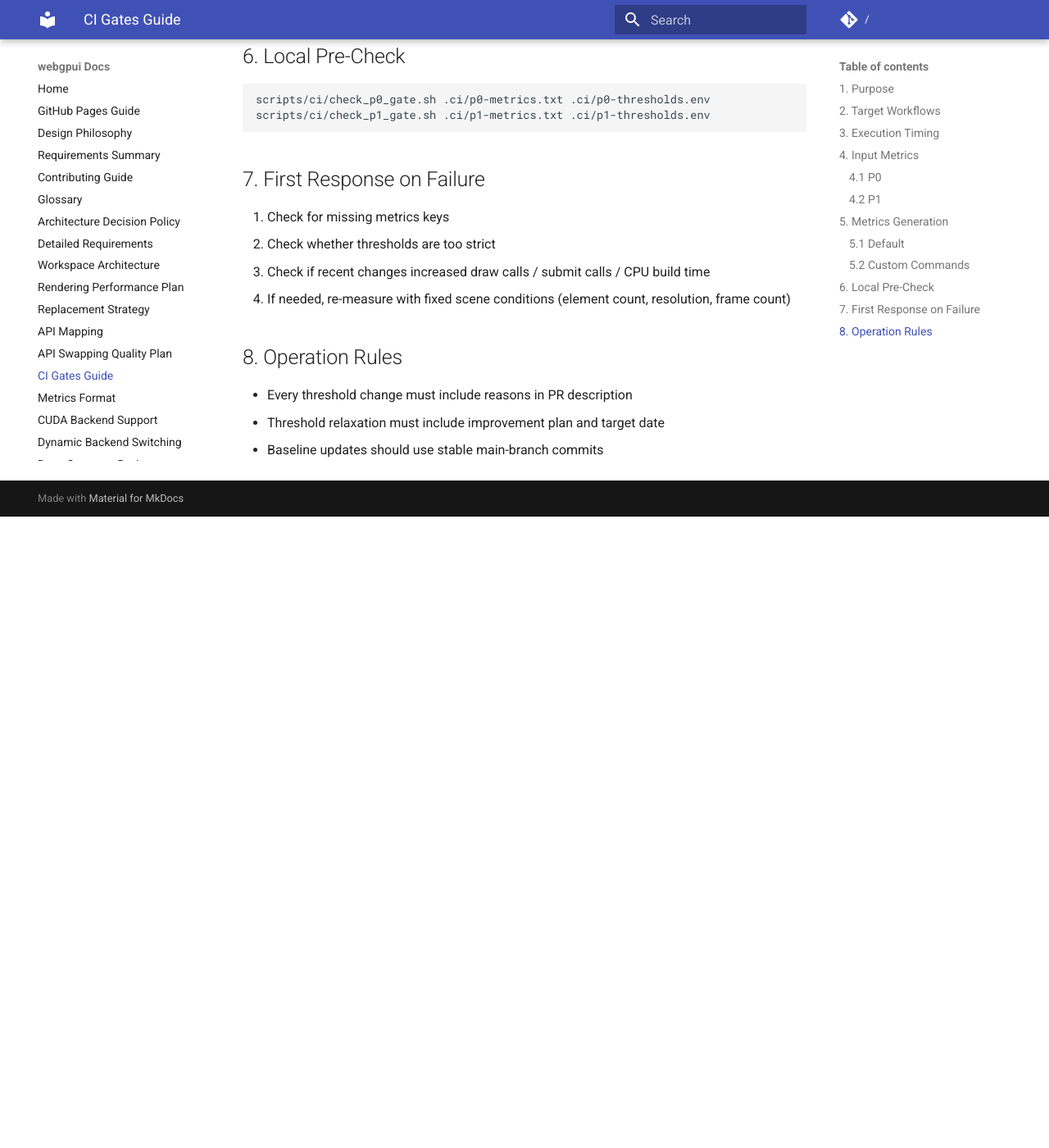
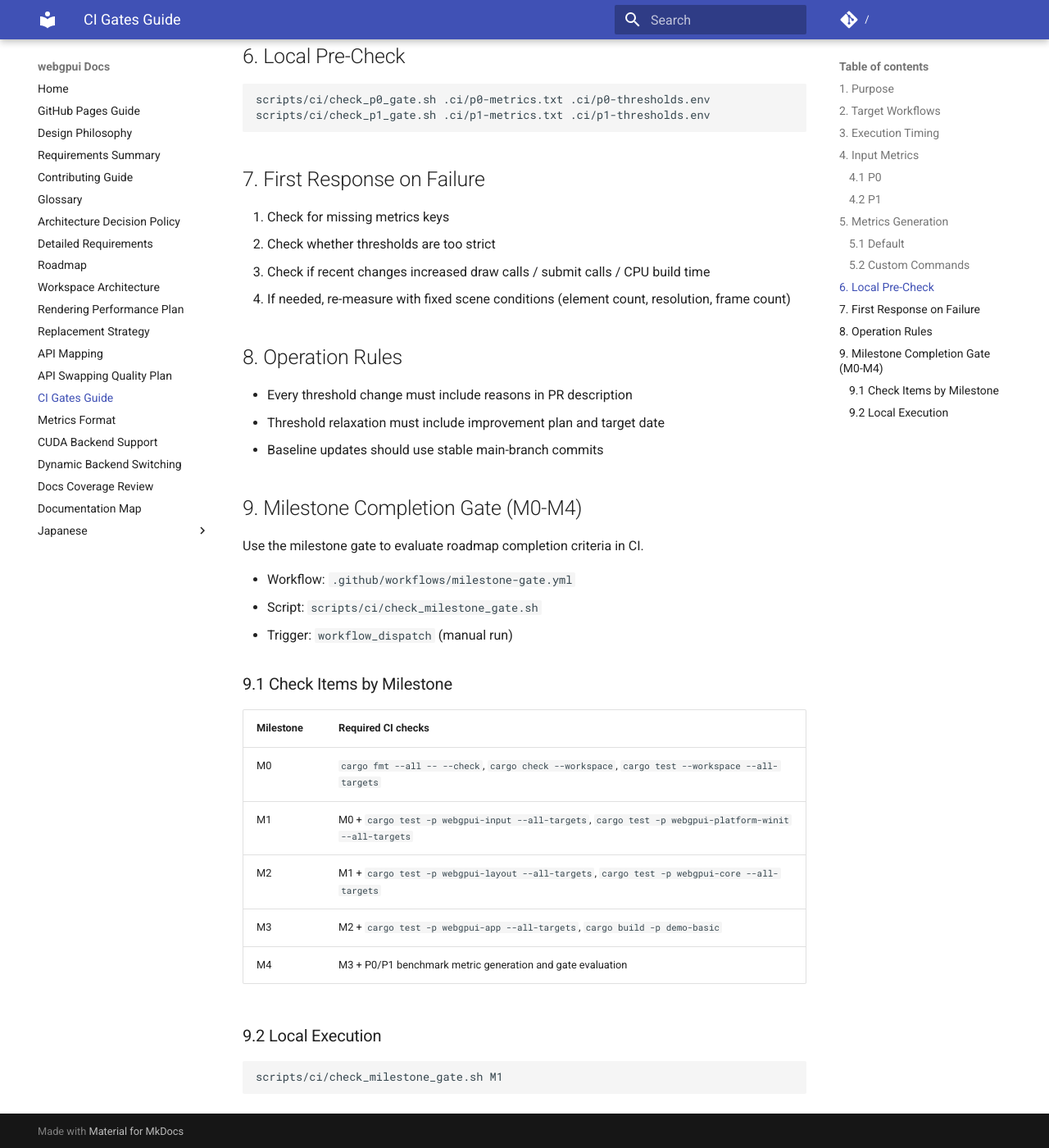
Before and after one commit to ChanyaVRC/webgpui, an MkDocs documentation site: the page built from docs/ci-gates.md, in a window 1280 px wide and 1400 px high, scrolled down 1536 px. Shown: the whole window at 82% size. Built offline with MkDocs 1.6.1 and Material for MkDocs 9.7.7, drawn with Linux system fonts in a browser that asks for light colours; comment, search, counter and statistics services are not loaded; before the commit the page ends 2166 px from its top, so only the background shows below that.

Commit message:
docs(ci): add milestone gate checks and roadmap docs

````diff
--- a/docs/ci-gates.md
+++ b/docs/ci-gates.md
@@ -59,3 +59,24 @@ scripts/ci/check_p1_gate.sh .ci/p1-metrics.txt .ci/p1-thresholds.env
 - Every threshold change must include reasons in PR description
 - Threshold relaxation must include improvement plan and target date
 - Baseline updates should use stable main-branch commits
+
+## 9. Milestone Completion Gate (M0-M4)
+Use the milestone gate to evaluate roadmap completion criteria in CI.
+
+- Workflow: `.github/workflows/milestone-gate.yml`
+- Script: `scripts/ci/check_milestone_gate.sh`
+- Trigger: `workflow_dispatch` (manual run)
+
+### 9.1 Check Items by Milestone
+| Milestone | Required CI checks |
+| --- | --- |
+| M0 | `cargo fmt --all -- --check`, `cargo check --workspace`, `cargo test --workspace --all-targets` |
+| M1 | M0 + `cargo test -p webgpui-input --all-targets`, `cargo test -p webgpui-platform-winit --all-targets` |
+| M2 | M1 + `cargo test -p webgpui-layout --all-targets`, `cargo test -p webgpui-core --all-targets` |
+| M3 | M2 + `cargo test -p webgpui-app --all-targets`, `cargo build -p demo-basic` |
+| M4 | M3 + P0/P1 benchmark metric generation and gate evaluation |
+
+### 9.2 Local Execution
+```bash
+scripts/ci/check_milestone_gate.sh M1
+```
--- a/docs/ja/ci-gates.md
+++ b/docs/ja/ci-gates.md
@@ -59,3 +59,24 @@ scripts/ci/check_p1_gate.sh .ci/p1-metrics.txt .ci/p1-thresholds.env
 - 閾値変更は必ずPRで理由を明記する
 - 閾値を緩和する場合は、改善計画と期限を同時に記載する
 - ベースライン更新は main の安定コミットを基準にする
+
+## 9. マイルストーン完了判定ゲート（M0-M4）
+ロードマップの完了条件をCIで判定するため、マイルストーン専用ゲートを利用する。
+
+- ワークフロー: `.github/workflows/milestone-gate.yml`
+- 判定スクリプト: `scripts/ci/check_milestone_gate.sh`
+- 実行方法: `workflow_dispatch`（手動実行）
+
+### 9.1 マイルストーン別チェック項目
+| マイルストーン | 必須CIチェック |
+| --- | --- |
+| M0 | `cargo fmt --all -- --check`, `cargo check --workspace`, `cargo test --workspace --all-targets` |
+| M1 | M0 + `cargo test -p webgpui-input --all-targets`, `cargo test -p webgpui-platform-winit --all-targets` |
+| M2 | M1 + `cargo test -p webgpui-layout --all-targets`, `cargo test -p webgpui-core --all-targets` |
+| M3 | M2 + `cargo test -p webgpui-app --all-targets`, `cargo build -p demo-basic` |
+| M4 | M3 + P0/P1 ベンチマークメトリクス生成とゲート評価 |
+
+### 9.2 ローカル実行
+```bash
+scripts/ci/check_milestone_gate.sh M1
+```
--- a/mkdocs.yml
+++ b/mkdocs.yml
@@ -17,6 +17,7 @@ nav:
   - Glossary: glossary.md
   - Architecture Decision Policy: architecture-decisions.md
   - Detailed Requirements: requirements.md
+  - Roadmap: roadmap.md
   - Workspace Architecture: workspace-architecture.md
   - Rendering Performance Plan: rendering-performance-plan.md
   - Replacement Strategy: replacement-strategy.md
@@ -37,6 +38,7 @@ nav:
       - 用語集: ja/glossary.md
       - アーキテクチャ意思決定ログ方針: ja/architecture-decisions.md
       - 要件定義（詳細）: ja/requirements.md
+      - ロードマップ: ja/roadmap.md
       - 構成案（crate分割）: ja/workspace-architecture.md
       - レンダリング高速化計画: ja/rendering-performance-plan.md
       - 代替戦略: ja/replacement-strategy.md
````
Also changed, not shown: docs/index.md (+1 -0 lines), docs/ja/index.md (+1 -0 lines), docs/ja/roadmap.md (added, +66 -0 lines), docs/roadmap.md (added, +66 -0 lines), 2 other files.
